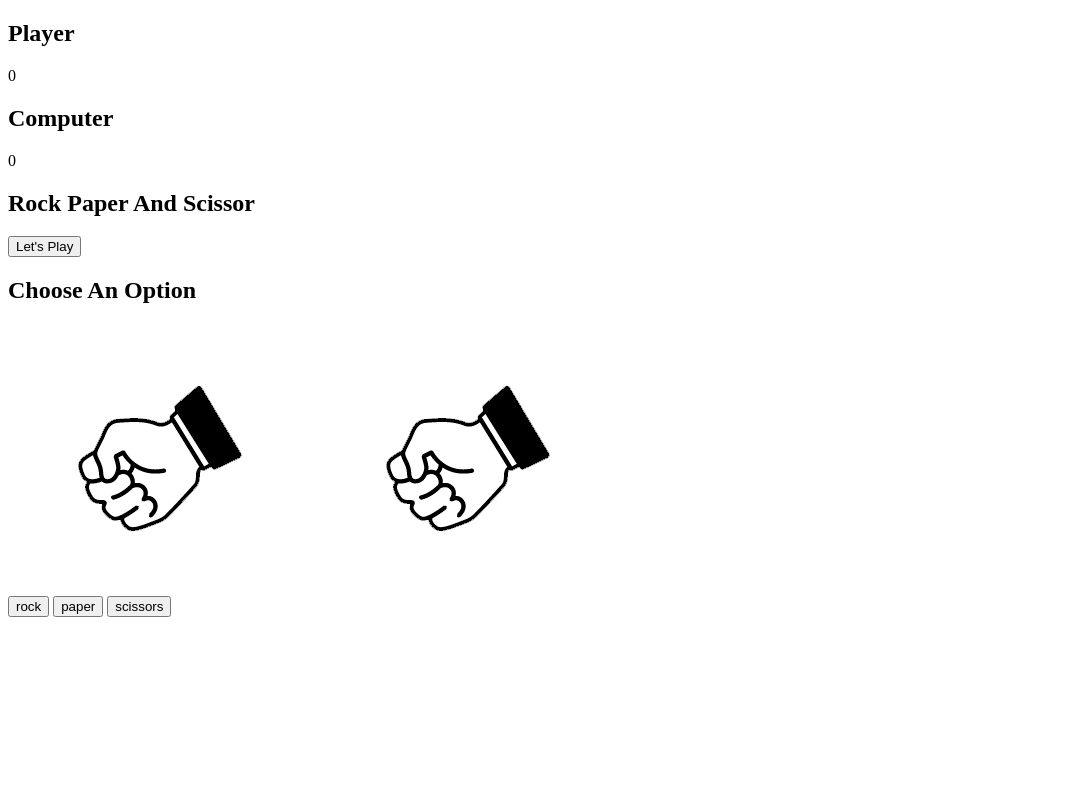
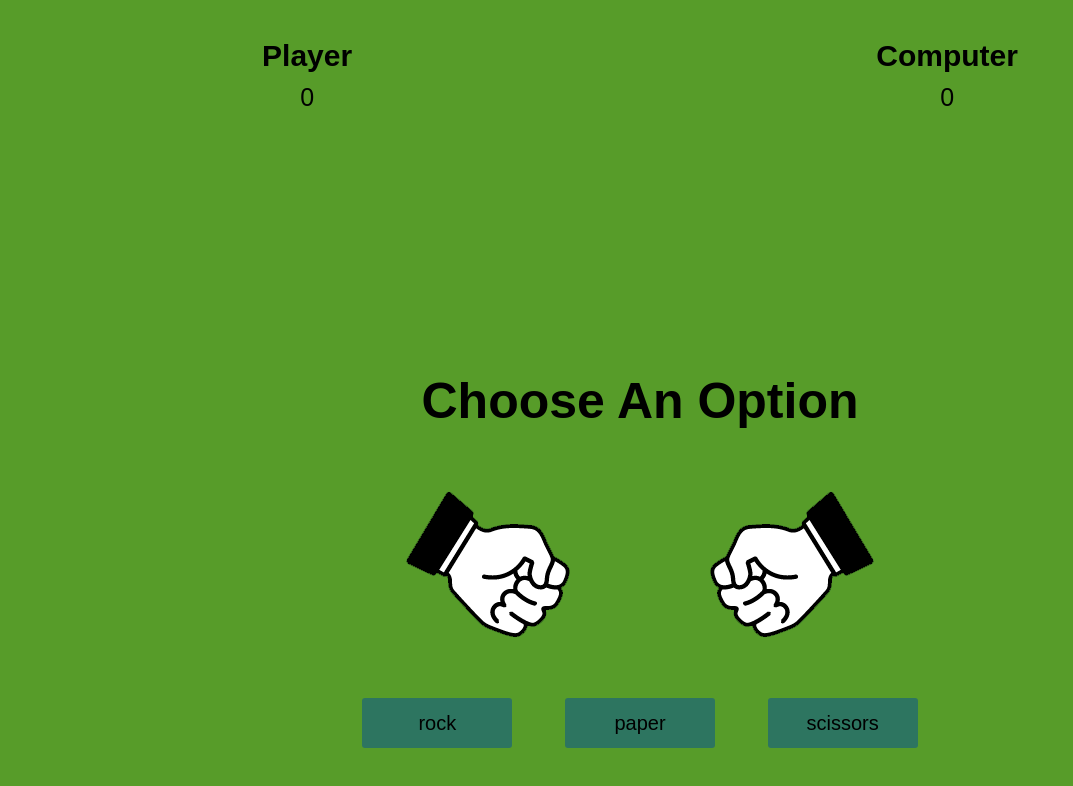
Before and after one commit to reethikprasad/rock-paper-scissors, a plain HTML site: page index.html in a window 1280 px wide. Shown: the whole page, without its empty margins (0-1073 px from the left). Drawn offline with Linux system fonts and the light colour scheme.

Commit message:
Added Css

```diff
--- a/index.html
+++ b/index.html
@@ -4,6 +4,7 @@
     <meta charset="UTF-8">
     <meta name="viewport" content="width=device-width, initial-scale=1.0">
     <title>rock-paper-scissor</title>
+    <link rel="stylesheet" href="style.css">
 </head>
 <body>
     <section class="game">
@@ -37,6 +38,6 @@
             </div>
         </div>
     </section>
-
+    <script src="app.js"></script>
 </body>
 </html>
--- a/style.css
+++ b/style.css
@@ -0,0 +1,86 @@
+* {
+    margin: 0;
+    padding: 0;
+    box-sizing: border-box;
+}
+
+section{
+    height: 100vh;
+    background-color: rgb(87, 156, 41);
+    font-family: sans-serif;
+}
+
+.score{
+    height: 20vh;
+    display: flex;
+    justify-content: space-around;
+    align-items: center;
+}
+
+.score h2{
+    font-size: 30px;
+}
+
+.score p{
+    text-align: center;
+    padding: 10px;
+    font-size: 25px;
+}
+
+.intro{
+    height: 50vh;
+    display: flex;
+    flex-direction: column;
+
+    justify-content: space-around;
+    align-items: center;
+    opacity: 0;
+
+}
+
+.intro h1{
+    font-size: 50px;
+}
+
+.intro button,.match button{
+    width: 150px;
+    height: 50px;
+    background: none;
+    border: none;
+    font-size: 20px;
+    background: rgb(45,117,96);
+    border-radius: 3px;
+    cursor: pointer;
+}
+
+.match{
+    position: absolute;
+    top: 70%;
+    left: 50%;
+    transform: translate(-50%,-50%);
+}
+
+.winner{
+    text-align: center;
+    font-size: 50px;
+}
+
+.hands,.options{
+    display: flex;
+    justify-content: space-around;
+    align-items: center;
+}
+
+.player-hand{
+    transform: rotateY(180deg);
+}
+
+div.fadeOut{
+    opacity: 0;
+    pointer-events: none;
+}
+
+div.fadeIn{
+    opacity: 1;
+    pointer-events: all;
+}
```
